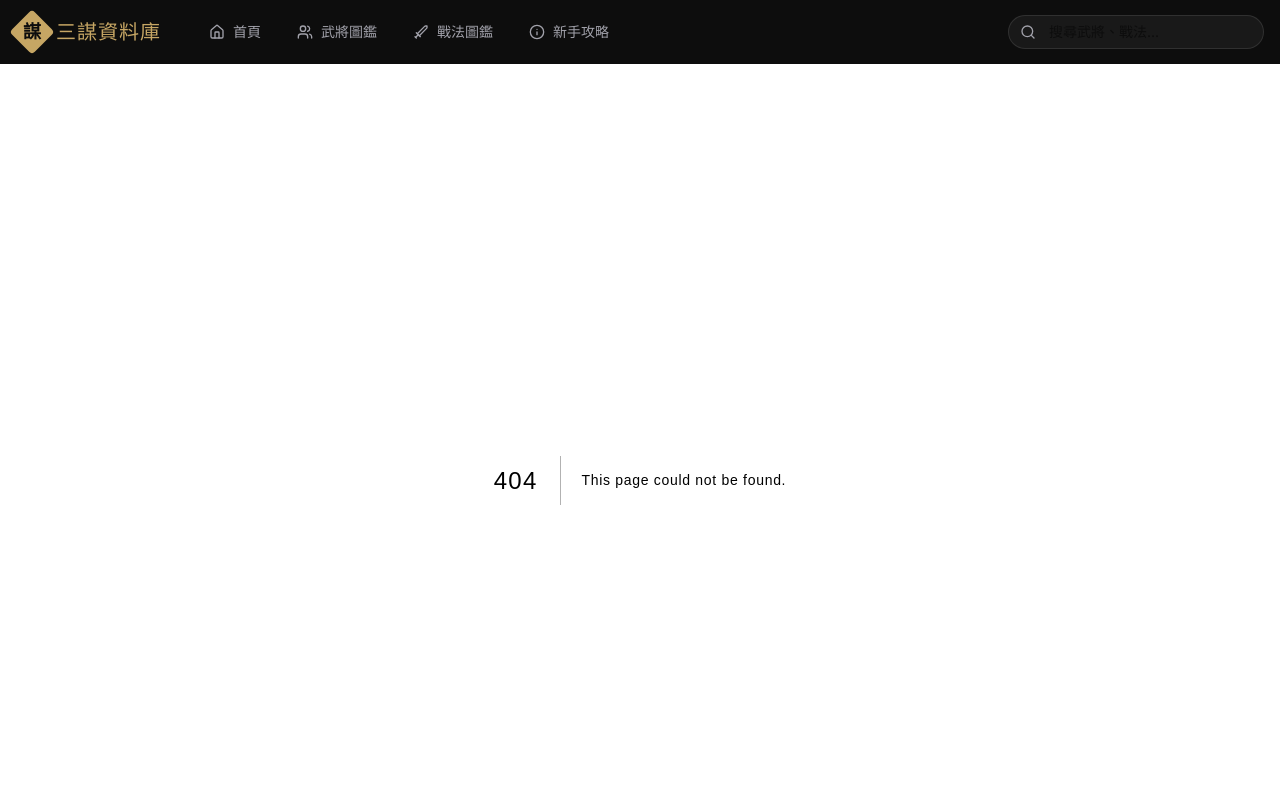
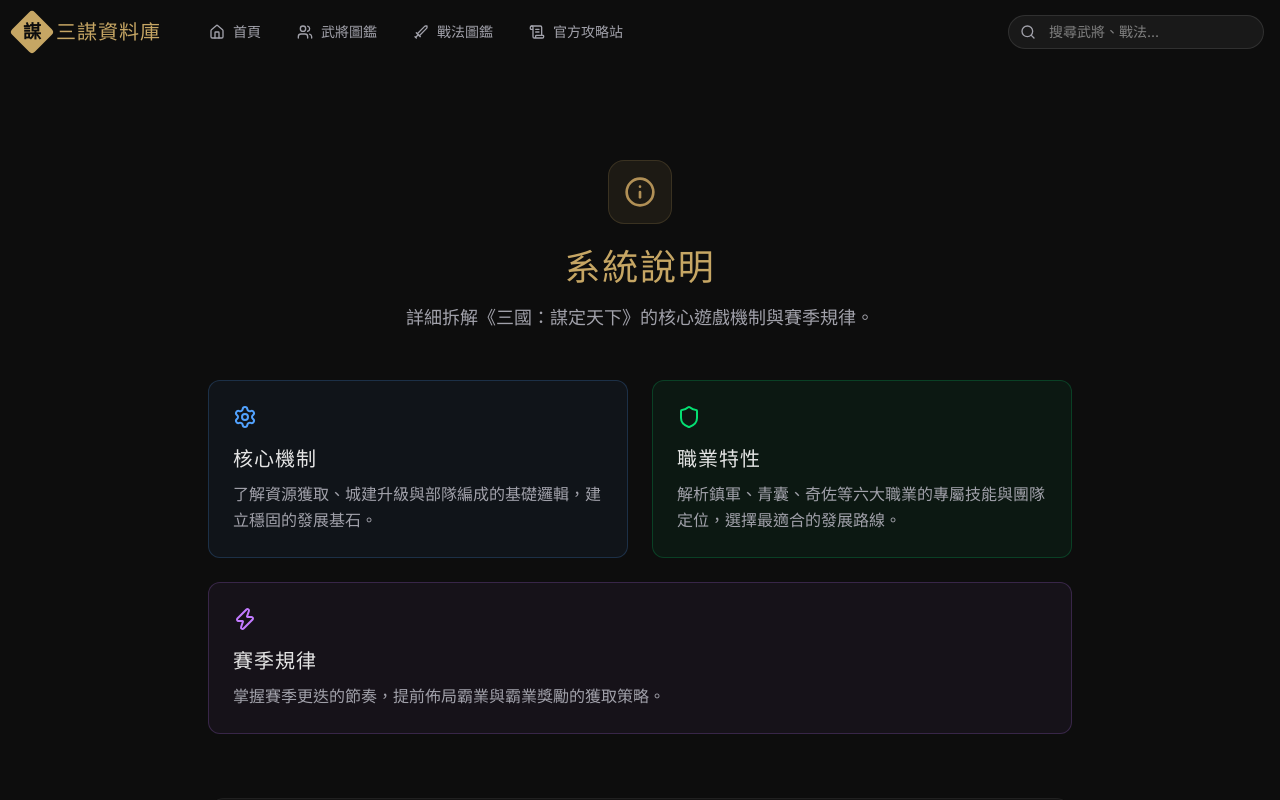
Before and after one commit to 21389081/sanmou_wiki, a Next.js app: page /info in a window 1280 px wide. Before the commit this address had no page. Shown: the top 800 px of the page. Built offline with nearby package versions, Linux system fonts and the light colour scheme.

Commit message:
feat: create info route, update terminology to '官方攻略站', and handle external links in new tab

```diff
--- /dev/null
+++ b/src/app/info/page.tsx
@@ -0,0 +1,75 @@
+"use client";
+
+import { motion } from "motion/react";
+import { Info, Settings, Shield, Zap } from "lucide-react";
+
+export default function InfoPage() {
+  return (
+    <div className="py-12 md:py-20 max-w-4xl mx-auto px-4">
+      <header className="mb-12 text-center">
+        <motion.div
+          initial={{ opacity: 0, scale: 0.9 }}
+          animate={{ opacity: 1, scale: 1 }}
+          transition={{ duration: 0.5 }}
+          className="mb-6 inline-flex items-center justify-center w-16 h-16 rounded-2xl bg-qun/10 text-qun border border-qun/20"
+        >
+          <Info size={32} />
+        </motion.div>
+        <h1 className="text-4xl font-serif mb-4 text-accent-gold">系統說明</h1>
+        <p className="text-foreground-muted text-lg">
+          詳細拆解《三國：謀定天下》的核心遊戲機制與賽季規律。
+        </p>
+      </header>
+
+      <div className="grid gap-6 md:grid-cols-2">
+        <InfoCard
+          icon={Settings}
+          title="核心機制"
+          description="了解資源獲取、城建升級與部隊編成的基礎邏輯，建立穩固的發展基石。"
+          color="text-blue-400"
+          bg="bg-blue-400/5"
+          border="border-blue-400/20"
+        />
+        <InfoCard
+          icon={Shield}
+          title="職業特性"
+          description="解析鎮軍、青囊、奇佐等六大職業的專屬技能與團隊定位，選擇最適合的發展路線。"
+          color="text-green-400"
+          bg="bg-green-400/5"
+          border="border-green-400/20"
+        />
+        <InfoCard
+          icon={Zap}
+          title="賽季規律"
+          description="掌握賽季更迭的節奏，提前佈局霸業與霸業獎勵的獲取策略。"
+          color="text-purple-400"
+          bg="bg-purple-400/5"
+          border="border-purple-400/20"
+          className="md:col-span-2"
+        />
+      </div>
+
+      <div className="mt-16 p-8 glass rounded-2xl border-white/5 text-center">
+        <h3 className="text-xl font-serif mb-2">更多內容即將推出</h3>
+        <p className="text-foreground-muted">
+          我們正在持續整理與更新更多深度的系統解析，敬請期待。
+        </p>
+      </div>
+    </div>
+  );
+}
+
+function InfoCard({ icon: Icon, title, description, color, bg, border, className = "" }: any) {
+  return (
+    <motion.div
+      whileHover={{ y: -5 }}
+      className={`p-6 rounded-xl border ${border} ${bg} ${className} transition-all duration-300 hover:shadow-lg`}
+    >
+      <div className={`mb-4 ${color}`}>
+        <Icon size={24} />
+      </div>
+      <h3 className="text-xl font-serif mb-2">{title}</h3>
+      <p className="text-foreground-muted leading-relaxed">{description}</p>
+    </motion.div>
+  );
+}
--- a/src/app/page.tsx
+++ b/src/app/page.tsx
@@ -25,7 +25,7 @@ const tools = [
         delay: 0.2,
     },
     {
-        title: '遊戲攻略',
+        title: '官方攻略站',
         description: '從新手入門到深度配將，掌握謀定天下的關鍵。',
         href: 'https://newslg.biligames.com/gameguide/h5/#/',
         icon: ScrollText,
@@ -88,7 +88,13 @@ export default function Home() {
             {/* Navigation Grid */}
             <div className='grid grid-cols-1 md:grid-cols-2 lg:grid-cols-4 gap-6 w-full max-w-6xl px-4'>
                 {tools.map((tool) => (
-                    <Link key={tool.href} href={tool.href} className='block group'>
+                    <Link
+                        key={tool.href}
+                        href={tool.href}
+                        className='block group'
+                        target={tool.href.startsWith('http') ? '_blank' : undefined}
+                        rel={tool.href.startsWith('http') ? 'noopener noreferrer' : undefined}
+                    >
                         <motion.div
                             initial={{ opacity: 0, y: 20 }}
                             animate={{ opacity: 1, y: 0 }}
--- a/src/components/navbar.tsx
+++ b/src/components/navbar.tsx
@@ -4,7 +4,7 @@ import Link from 'next/link';
 import { useState, useEffect } from 'react';
 import { usePathname } from 'next/navigation';
 import { motion, AnimatePresence } from 'motion/react';
-import { Search, Home, Users, Sword, Info, Menu, X } from 'lucide-react';
+import { Search, Home, Users, Sword, Info, Menu, X, ScrollText } from 'lucide-react';
 import { cn } from '@/lib/utils';
 
 const navItems = [
@@ -12,9 +12,9 @@ const navItems = [
     { name: '武將圖鑑', href: '/generals', icon: Users },
     { name: '戰法圖鑑', href: '/tactics', icon: Sword },
     {
-        name: '新手攻略',
+        name: '官方攻略站',
         href: 'https://newslg.biligames.com/gameguide/h5/#/',
-        icon: Info,
+        icon: ScrollText,
         external: true,
     },
 ];
```
